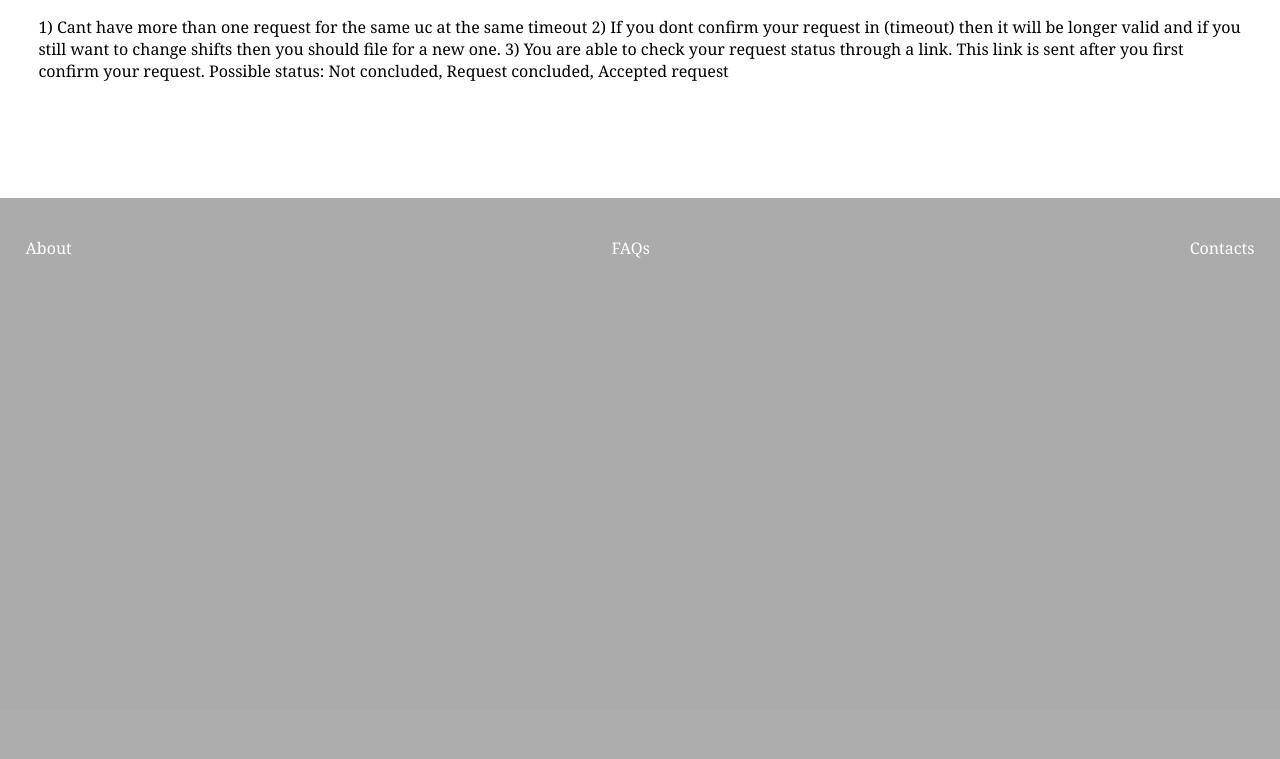
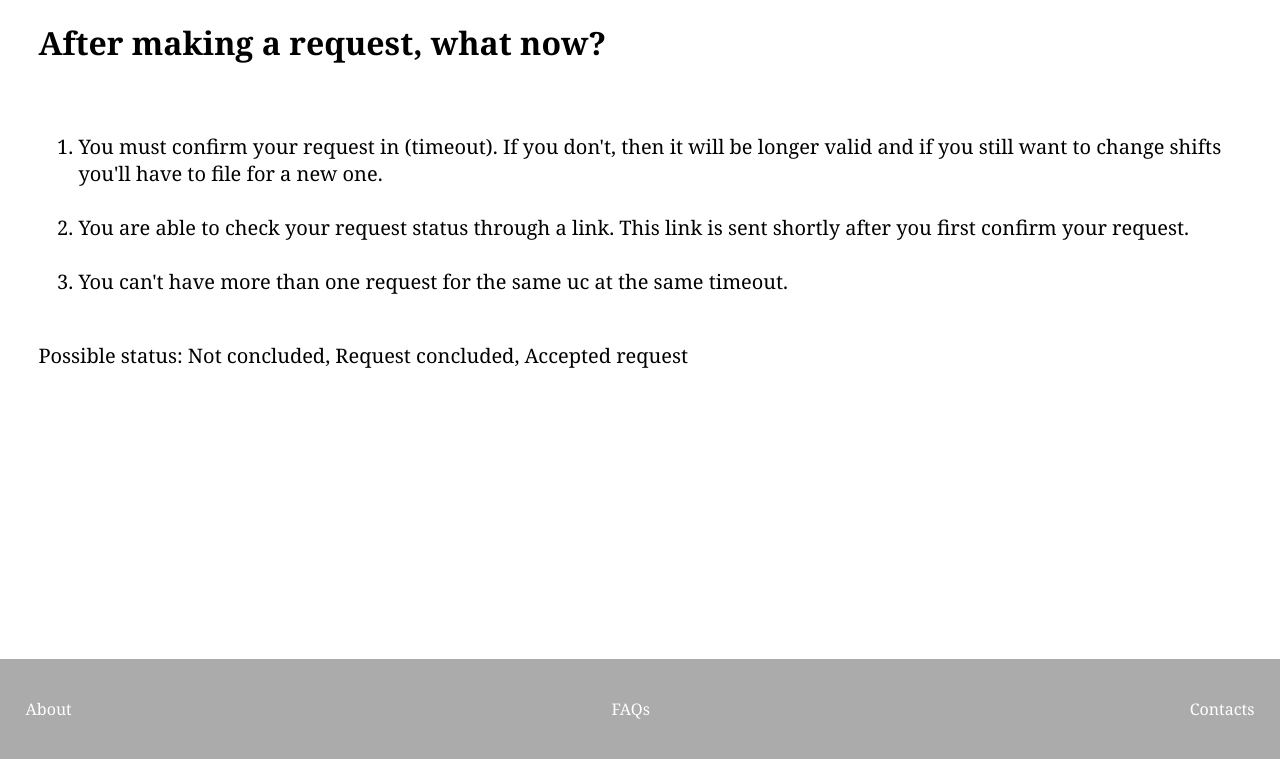
Before and after one commit to luisaraujo25/Swapping, a Django app: page /about/ in a window 1280 px wide. Shown: the part 90-849 px from the top of the page. Before the commit the page ends 348 px from the top, so only its background shows below. Run offline with Django 4.2, Linux system fonts and the light colour scheme.

Commit message:
enable/disable requests

```diff
--- a/src/app/files/adminSettings.json
+++ b/src/app/files/adminSettings.json
@@ -1,4 +1,5 @@
 {
   "defaultTimeout": 48,
-  "updatedTimeout": 24
+  "updatedTimeout": 24,
+  "requestsEnabled": true
 }
--- a/src/app/static/style.css
+++ b/src/app/static/style.css
@@ -12,7 +12,7 @@ body > :not(header):not(footer){
 }
 
 body .content{
-  padding-bottom: 100px ;
+  padding-bottom: 20px ;
 }
 
 body .pageContainer{
@@ -39,7 +39,7 @@ a:hover{
   background-color: rgb(107, 83, 170);
   padding: 10px;
   text-decoration: none;
-  border-radius: 8%;
+  border-radius: 10px;
   font-size: 20px;
   margin-bottom: 2%;
 }
@@ -183,3 +183,30 @@ form > div{
   font-size: 20px;
   padding: 20px;
 }
+
+.center{
+  margin: 3%;
+  text-align: center;
+  justify-content: center;
+}
+
+.special{
+  font-size: 30px;
+}
+
+.small-text{
+  margin-top: 15px;
+  font-size: smaller;
+}
+
+.many-lines{
+  font-size: 20px;
+}
+
+.filler-med{
+  margin-top: 270px;
+}
+
+.filler-big{
+  margin-top: 500px;
+}
--- a/src/app/templates/about.html
+++ b/src/app/templates/about.html
@@ -1,15 +1,34 @@
 {% extends "default.html" %}
 
-{% block title %}Home{% endblock %}
+{% block title %}About{% endblock %}
 
 {% block content %}
 
-<p>
-    1) Cant have more than one request for the same uc at the same timeout
-    2) If you dont confirm your request in (timeout) then it will be longer valid and if you still want to change shifts then you should file for a new one.
-    3) You are able to check your request status through a link. This link is sent after you first confirm your request.
+<h1>
+    After making a request, what now?
+</h1>
+
+<span class="many-lines">
+    <br>
+    <ol class="many-lines" >
+        <li>
+            You must confirm your request in (timeout).
+            If you don't, then it will be longer valid and if you still want to change shifts you'll have to file for a new one.
+        </li>
+        <br>
+        <li>
+            You are able to check your request status through a link. This link is sent shortly after you first confirm your request.
+        </li>
+        <br>
+        <li>
+            You can't have more than one request for the same uc at the same timeout.
+        </li>
+        <br>
+    </ol>
+
     Possible status: Not concluded, Request concluded, Accepted request
+</span>
 
-</p>
+<div class="filler-med"></div>
 
 {% endblock %}
--- a/src/app/templates/admin/overview.html
+++ b/src/app/templates/admin/overview.html
@@ -9,5 +9,8 @@
 <a class="button" href="{% url 'import data' %}">Import data</a>
 <a class="button" href="{% url 'export data' %}">Export data</a>
 <a class="button" href="{% url 'configure timeout' %}">Configure Timeout</a>
+<a class="button" href="{% url 'export data' %}">Export data</a>
+<a class="button" href="{% url 'request allowance' %}">Request Allowance</a>
 
+<div class="filler-med"></div>
 {% endblock %}
--- a/src/app/urls.py
+++ b/src/app/urls.py
@@ -15,7 +15,10 @@ urlpatterns = [
     path('contacts/', views.contacts, name = 'Contacts'),
     path('staff/export/download/', views.downloadFile, name='download'),
     path('staff/overview/', views.adminOverview, name ='admin overview'),
-    path('staff/configure/timeout', views.adminTimeout, name = 'configure timeout'),
+    path('staff/configure/request/timeout', views.adminTimeout, name = 'configure timeout'),
+    path('staff/configure/request/allowance', views.requestAllowance, name = 'request allowance'),
+    path('staff/configure/request/allowance/enable', views.enableRequests, name = 'enable requests'),
+    path('staff/configure/request/allowance/disable', views.disableRequests, name = 'disable requests'),
     path(r'^confirm/first/(?P<ridb64>[0-9A-Za-z_\-]+)/(?P<token>[0-9A-Za-z]{1,13}-[0-9A-Za-z]*{1,20})/$', views.confirmRequest1, name = 'confirmRequest1'),
     path(r'^confirm/second/(?P<ridb64>[0-9A-Za-z_\-]+)/(?P<token>[0-9A-Za-z]{1,13}-[0-9A-Za-z]*{1,20})/$', views.confirmRequest2, name = 'confirmRequest2'),
     path('favicon.ico', RedirectView.as_view(url=staticfiles_storage.url('img/favicon.ico')))
--- a/src/app/views.py
+++ b/src/app/views.py
@@ -20,49 +20,56 @@ def home(request):
 
 def request(request):
 
-    if request.method == 'POST':
+    enabled = getAllowance()
+    form = ""
 
-        # create a form instance and populate it with data from the request:
-        form = RequestForm(request.POST)
-        # check whether it's valid:
-        if form.is_valid():
+    #If requests are enables
+    if enabled == True:
 
-            email1 = form.cleaned_data['email1']
-            email2 = form.cleaned_data['email2']
-            uc = form.cleaned_data['uc']
-            class1 = form.cleaned_data['class1']
-            class2 = form.cleaned_data['class2']
-            up1 = getUp(email1)
-            up2 = getUp(email2)
-            #return HttpResponse(up2)
-            if validateRequest(email1, email2, class1, class2, uc, up1, up2) == -1:
-                return HttpResponse("Invalid Request")
+        #form
+        if request.method == 'POST':
 
-            else:
-                obj = Request()
+            # create a form instance and populate it with data from the request:
+            form = RequestForm(request.POST)
+            # check whether it's valid:
+            if form.is_valid():
 
-                #generate tokens
-                token1 = tokenGenerator(up1)
+                email1 = form.cleaned_data['email1']
+                email2 = form.cleaned_data['email2']
+                uc = form.cleaned_data['uc']
+                class1 = form.cleaned_data['class1']
+                class2 = form.cleaned_data['class2']
+                up1 = getUp(email1)
+                up2 = getUp(email2)
+                #return HttpResponse(up2)
+                if validateRequest(email1, email2, class1, class2, uc, up1, up2) == -1:
+                    return HttpResponse("Invalid Request")
 
-                obj.st1ID = Student.objects.get(pk=up1)
-                obj.st2ID = Student.objects.get(pk=up2)
-                obj.uc = uc
-                obj.date = time.time()
-                obj.token1 = token1
-                obj.class1 = class1
-                obj.class2 = class2
+                else:
+                    obj = Request()
 
-                #save obj in the db
-                obj.save()
+                    #generate tokens
+                    token1 = tokenGenerator(up1)
 
-                sendEmail(request, Student.objects.get(pk=up1), obj, token1, email1, True)
+                    obj.st1ID = Student.objects.get(pk=up1)
+                    obj.st2ID = Student.objects.get(pk=up2)
+                    obj.uc = uc
+                    obj.date = time.time()
+                    obj.token1 = token1
+                    obj.class1 = class1
+                    obj.class2 = class2
 
-                return HttpResponseRedirect('/')
-    # if a GET (or any other method) we'll create a blank form
-    else:
-        form = RequestForm()
+                    #save obj in the db
+                    obj.save()
 
-    return render(request, 'request.html', {'form': form})
+                    sendEmail(request, Student.objects.get(pk=up1), obj, token1, email1, True)
+
+                    return HttpResponseRedirect('/')
+        # if a GET (or any other method) we'll create a blank form
+        else:
+            form = RequestForm()
+
+    return render(request, 'request.html', {'form': form, 'enabled': enabled})
 
 def viewrequests(request):
 
@@ -253,7 +260,7 @@ def adminTimeout(request):
             form = ConfigureTimeout(request.POST)
             if form.is_valid():
                 timeout = form.cleaned_data['timeout']
-                writeTimeout(timeout)
+                setTimeout(timeout)
                 return HttpResponseRedirect('/staff/configure/timeout')
         else:
             form = ConfigureTimeout()
@@ -262,3 +269,36 @@ def adminTimeout(request):
 
     else:
         return HttpResponse("You don't have the right access to this page.")
+
+
+def requestAllowance(request):
+
+    if request.user.is_authenticated:
+
+        op = ""
+        if getAllowance() == True:
+            op = "DISABLE"
+        else:
+            op = "ENABLE"
+
+        return render(request, 'admin/requestAllowance.html', {'op': op})
+
+    else:
+        return HttpResponse("You don't have the right access to this page.")
+
+
+def enableRequests(request):
+
+    if request.user.is_authenticated:
+        setAllowance(True)
+        return HttpResponseRedirect('/staff/configure/request/allowance')
+    else:
+        return HttpResponse("You don't have the right access to this page.")
+
+def disableRequests(request):
+
+    if request.user.is_authenticated:
+        setAllowance(False)
+        return HttpResponseRedirect('/staff/configure/request/allowance')
+    else:
+        return HttpResponse("You don't have the right access to this page.")
```
Also changed, not shown: src/app/templates/admin/requestAllowance.html (added, +17 -0 lines), src/app/templates/contacts.html (+11 -0 lines), src/app/templates/faqs.html (+17 -1 lines), src/app/templates/home.html (+6 -4 lines), src/app/templates/request.html (+9 -0 lines), src/app/utils.py (+32 -7 lines).
